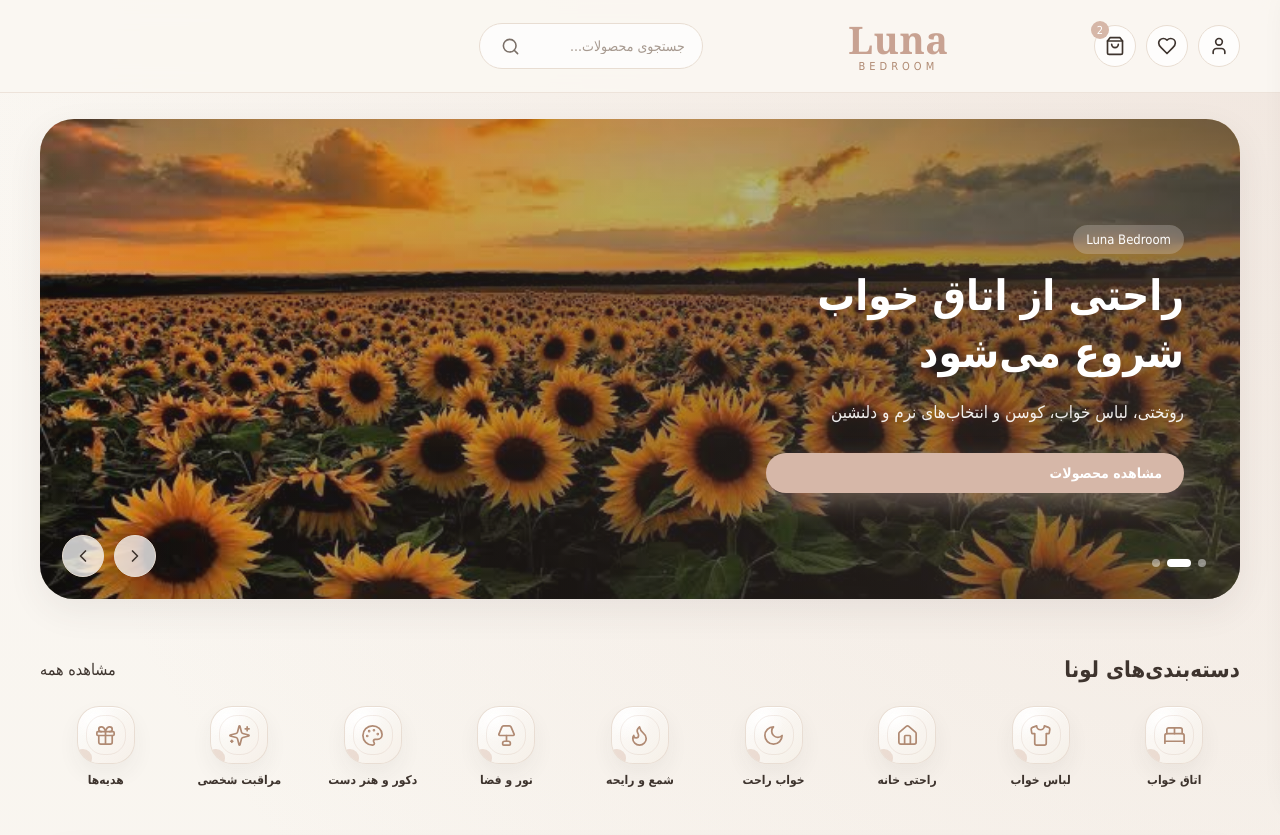
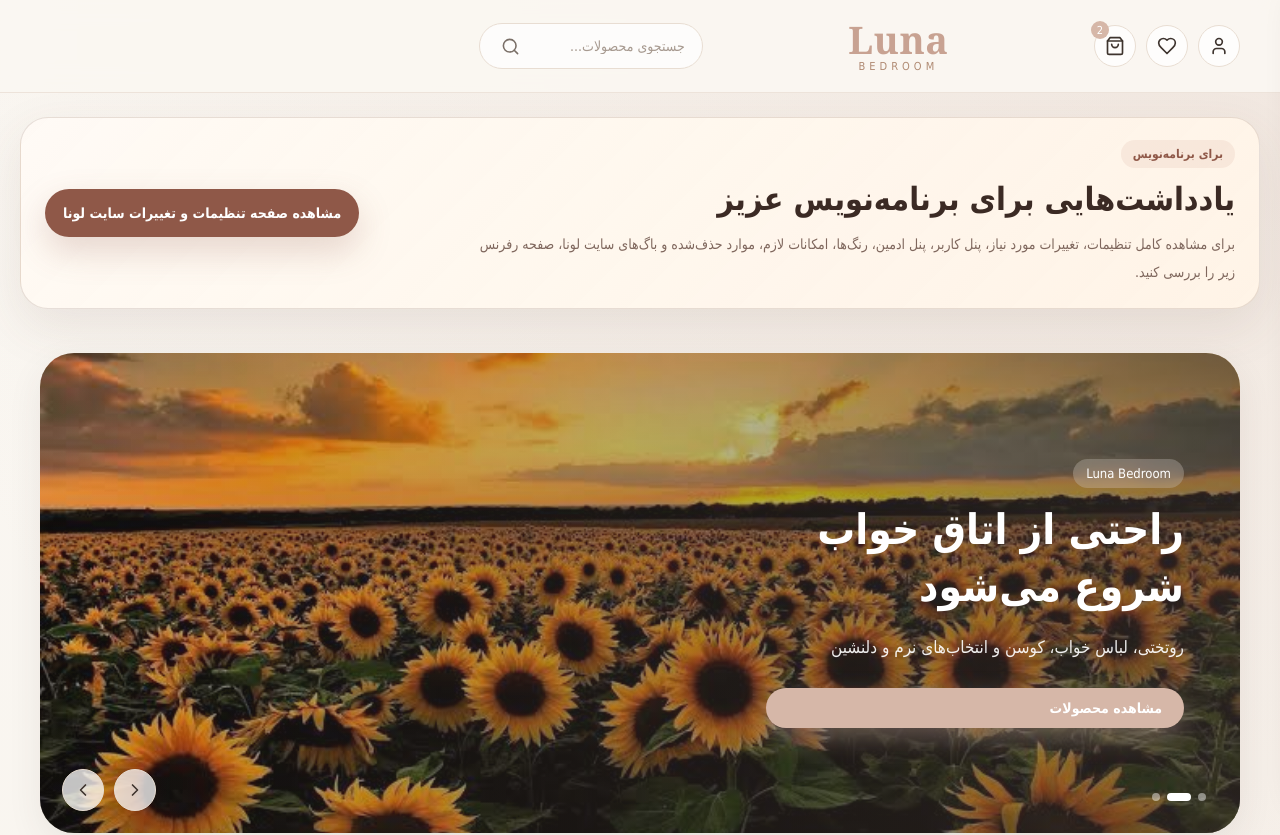
Before and after one commit to Elshan-Bahrami/luna-bedroom-mine, a Next.js app: page / in a window 1280 px wide. Shown: the top 835 px of the page. Built offline with nearby package versions, Linux system fonts and the light colour scheme.

Commit message:
Add developer reference link on homepage

```diff
--- a/src/app/globals.css
+++ b/src/app/globals.css
@@ -2496,3 +2496,88 @@ img {
     min-height: auto;
   }
 }
+
+
+/* ================================
+   Developer Note Banner
+================================ */
+
+.developer-note-banner {
+  width: min(1240px, calc(100% - 32px));
+  margin: 24px auto 18px;
+  padding: 0;
+}
+
+.developer-note-content {
+  display: flex;
+  align-items: center;
+  justify-content: space-between;
+  gap: 24px;
+  border: 1px solid rgba(107, 78, 65, 0.16);
+  border-radius: 28px;
+  padding: 22px 24px;
+  background:
+    linear-gradient(135deg, rgba(255, 250, 245, 0.96), rgba(255, 243, 228, 0.86)),
+    #fffaf5;
+  box-shadow: 0 18px 50px rgba(96, 66, 54, 0.1);
+}
+
+.developer-note-label {
+  display: inline-flex;
+  width: fit-content;
+  margin-bottom: 8px;
+  padding: 7px 12px;
+  border-radius: 999px;
+  background: rgba(183, 123, 103, 0.1);
+  color: #8f5848;
+  font-size: 12px;
+  font-weight: 900;
+}
+
+.developer-note-content h2 {
+  margin: 0;
+  color: #3b2a24;
+  font-size: clamp(22px, 2.5vw, 34px);
+  line-height: 1.45;
+}
+
+.developer-note-content p {
+  max-width: 760px;
+  margin: 8px 0 0;
+  color: #7f675d;
+  font-size: 14px;
+  line-height: 2;
+}
+
+.developer-note-button {
+  flex: 0 0 auto;
+  display: inline-flex;
+  align-items: center;
+  justify-content: center;
+  min-height: 48px;
+  padding: 12px 18px;
+  border-radius: 999px;
+  background: #8f5848;
+  color: #ffffff;
+  text-decoration: none;
+  font-size: 14px;
+  font-weight: 900;
+  box-shadow: 0 14px 34px rgba(143, 88, 72, 0.22);
+  transition: 0.2s ease;
+}
+
+.developer-note-button:hover {
+  transform: translateY(-2px);
+  background: #b77b67;
+}
+
+@media (max-width: 820px) {
+  .developer-note-content {
+    flex-direction: column;
+    align-items: flex-start;
+  }
+
+  .developer-note-button {
+    width: 100%;
+  }
+}
--- a/src/app/page.tsx
+++ b/src/app/page.tsx
@@ -8,7 +8,7 @@ import Collections from "@/components/home/Collections";
 import NewProducts from "@/components/home/NewProducts";
 import ArticlesPreview from "@/components/home/ArticlesPreview";
 import { bestSellerProducts, offerProducts } from "@/data/home";
-
+import Link from "next/link";
 
 export default function HomePage() {
   return (
@@ -16,6 +16,25 @@ export default function HomePage() {
       <Header />
 
       <main>
+
+        <section className="developer-note-banner" dir="rtl">
+  <div className="developer-note-content">
+    <div>
+      <span className="developer-note-label">برای برنامه‌نویس</span>
+      <h2>یادداشت‌هایی برای برنامه‌نویس عزیز</h2>
+      <p>
+        برای مشاهده کامل تنظیمات، تغییرات مورد نیاز، پنل کاربر، پنل ادمین، رنگ‌ها،
+        امکانات لازم، موارد حذف‌شده و باگ‌های سایت لونا، صفحه رفرنس زیر را بررسی کنید.
+      </p>
+    </div>
+
+    <Link href="/luna-reference" className="developer-note-button">
+      مشاهده صفحه تنظیمات و تغییرات سایت لونا
+    </Link>
+  </div>
+</section>
+
+
         <HeroSlider />
         <CategoryShortcuts />
         <Advantages />
```
